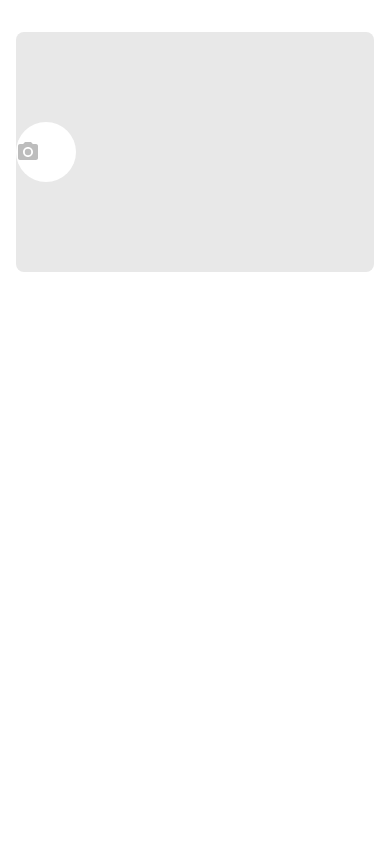
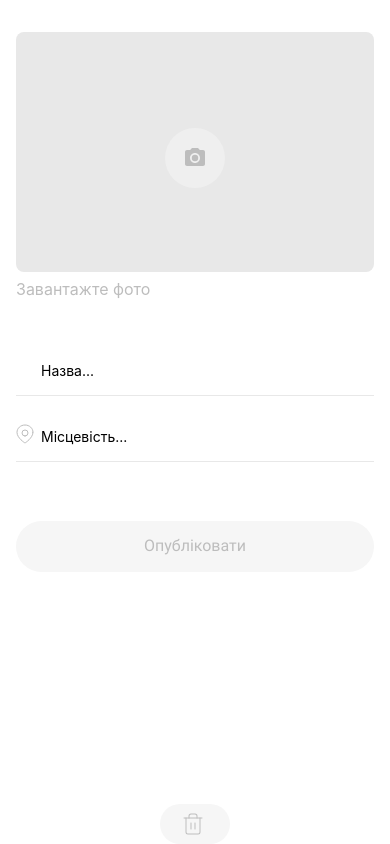
Before and after one commit to korysergey55/reactNativeApp, a React Native app: screen /CreatePosts in a window 390 px wide. Built offline with nearby package versions, Linux system fonts and the light colour scheme.

Commit message:
create-publication-screen-done

```diff
--- a/components/button/FormButton.tsx
+++ b/components/button/FormButton.tsx
@@ -1,18 +1,26 @@
 import React, { FC } from "react";
 import { StyleSheet, Text, TouchableOpacity } from "react-native";
+import { ViewProps } from "react-native-svg/lib/typescript/fabric/utils";
 import { colors } from "../../assets/styles/globalStyles";
 
 type ButtonProps = {
   text: string;
   onSubmit: () => void;
+  outerStyles?: ViewProps["style"];
+  isDisabled?: boolean;
 };
-const FormButton: FC<ButtonProps> = ({ text, onSubmit }) => {
+const FormButton: FC<ButtonProps> = ({ text, onSubmit, outerStyles, isDisabled }) => {
   return (
     <TouchableOpacity
-      style={styles.button}
+      style={[
+        styles.button,
+        isDisabled ? styles.buttonDisable : null,
+        outerStyles ? outerStyles : null,
+      ]}
       onPress={onSubmit}
+      disabled={isDisabled ? true : false}
     >
-      <Text style={styles.buttonText}>{text}</Text>
+      <Text style={[styles.buttonText, isDisabled ? styles.buttonTextDisable : null]}>{text}</Text>
     </TouchableOpacity>
   );
 };
@@ -29,6 +37,11 @@ const styles = StyleSheet.create({
     borderRadius: 100,
     backgroundColor: colors.buttonColor,
   },
+  buttonDisable: {
+    backgroundColor: colors.inputColor,
+    color: colors.secondoryTextColor,
+  },
+
   buttonText: {
     justifyContent: "center",
     alignItems: "center",
@@ -41,6 +54,9 @@ const styles = StyleSheet.create({
 
     color: colors.bgColor,
   },
+  buttonTextDisable: {
+    color: colors.secondoryTextColor,
+  },
 });
 
 export default FormButton;
--- a/components/createPublication/CreatePublication.tsx
+++ b/components/createPublication/CreatePublication.tsx
@@ -1,25 +1,106 @@
-import React from "react";
-import { Image, StyleSheet, Text, TouchableOpacity, View } from "react-native";
+import React, { useEffect, useState } from "react";
+import {
+  Image,
+  NativeSyntheticEvent,
+  StyleSheet,
+  Text,
+  TextInput,
+  TextInputChangeEventData,
+  TouchableOpacity,
+  View,
+} from "react-native";
 import { colors } from "../../assets/styles/globalStyles";
 import CameraIcon from "../../iconsComponents/createPublicationIcons/CameraIcon";
+import LocationIcon from "../../iconsComponents/postItemIcons/LocationIcon";
+import FormButton from "../button/FormButton";
+import RemuveIcon from "../../iconsComponents/createPublicationIcons/remuveIcon";
 
 const CreatePublication = () => {
+  const [isPhotoUploaded, setIsPhotoUploaded] = useState(true);
+  const [photoTitle, setPhotoTitle] = useState("");
+  const [photoLocation, setPhotoLocation] = useState("");
+  const [isButtonDisable, setIsButtonDisable] = useState(true);
+
+  useEffect(() => {
+    if (photoTitle && isPhotoUploaded) {
+      setIsButtonDisable(false);
+    } else {
+      setIsButtonDisable(true);
+    }
+  }, [isPhotoUploaded, photoTitle]);
+
+  const onChangePhotoTitle = (evt: NativeSyntheticEvent<TextInputChangeEventData>): void => {
+    const value = evt.nativeEvent.text;
+    setPhotoTitle(value);
+  };
+  const onChangePhotoLocation = (evt: NativeSyntheticEvent<TextInputChangeEventData>): void => {
+    const value = evt.nativeEvent.text;
+    setPhotoLocation(value);
+  };
+
+  const onSubmit = () => {
+    console.log(onSubmit);
+  };
   return (
     <View style={styles.container}>
       <View style={styles.cameraContainer}>
-        {/* <Image style={styles.image} /> */}
-        <TouchableOpacity style={styles.cameraButton}>
-          <CameraIcon />
+        <Image
+          // source={require("../../assets/images/publicationImage.png")}
+          style={[styles.image]}
+        />
+        <TouchableOpacity
+          style={[styles.cameraButton, isPhotoUploaded ? { backgroundColor: "#FFFFFF4D" } : null]}
+        >
+          <CameraIcon style={styles.cameraIcon} />
         </TouchableOpacity>
       </View>
+      <Text style={styles.discription}>
+        {isPhotoUploaded ? "Завантажте фото" : "Редагувати фото"}
+      </Text>
+      <View style={styles.form}>
+        <TextInput
+          value={photoTitle}
+          onChange={onChangePhotoTitle}
+          placeholder="Назва..."
+          style={styles.input}
+        />
+        <View style={styles.inputLocationWripper}>
+          <LocationIcon style={styles.locationIcon} />
+          <TextInput
+            value={photoLocation}
+            onChange={onChangePhotoLocation}
+            placeholder="Місцевість..."
+            style={styles.input}
+          />
+        </View>
+        <FormButton
+          text={"Опубліковати"}
+          onSubmit={onSubmit}
+          isDisabled={isButtonDisable}
+        />
+      </View>
+      <TouchableOpacity
+        style={styles.remuveBtn}
+        onPress={() => {}}
+      >
+        <RemuveIcon style={styles.remuveIcon} />
+      </TouchableOpacity>
     </View>
   );
 };
 const styles = StyleSheet.create({
-  container: { width: "100%", height: "100%" },
+  container: {
+    width: "100%",
+    height: "100%",
+
+    flexDirection: "column",
+    alignContent: "center",
+    justifyContent: "center",
+  },
   cameraContainer: {
     alignContent: "center",
     justifyContent: "center",
+    flexDirection: "row",
 
     width: "100%",
     height: "auto",
@@ -29,8 +110,13 @@ const styles = StyleSheet.create({
     backgroundColor: colors.borderColor,
     borderColor: colors.borderColor,
   },
-  image: {},
+  image: {
+    width: "100%",
+    borderRadius: 8,
+  },
   cameraButton: {
+    position: "absolute",
+    top: "40%",
     alignContent: "center",
     justifyContent: "center",
 
@@ -39,6 +125,59 @@ const styles = StyleSheet.create({
     backgroundColor: colors.bgColor,
     borderRadius: 50,
   },
+  cameraIcon: {
+    position: "absolute",
+    left: "30%",
+  },
+  discription: {
+    marginTop: 8,
+
+    fontSize: 16,
+    fontWeight: 400,
+    lineHeight: 18,
+    color: colors.secondoryTextColor,
+  },
+  form: {
+    marginTop: 32,
+  },
+  input: {
+    height: 50,
+    width: "100%",
+    marginTop: 16,
+    paddingTop: 16,
+    paddingBottom: 16,
+    paddingLeft: 25,
+
+    borderBottomWidth: 1,
+    borderBottomColor: colors.borderColor,
+  },
+  inputLocationWripper: {
+    flexDirection: "row",
+    alignItems: "center",
+    gap: 4,
+  },
+  locationIcon: {
+    position: "absolute",
+    left: -3,
+    top: "40%",
+  },
+  remuveBtn: {
+    width: 70,
+    height: 40,
+
+    marginBottom: 0,
+    marginTop: "auto",
+    marginLeft: "auto",
+    marginRight: "auto",
+
+    borderRadius: 20,
+    backgroundColor: colors.inputColor,
+  },
+  remuveIcon: {
+    position: "absolute",
+    left: "30%",
+    top: "20%",
+  },
 });
 
 export default CreatePublication;
--- a/iconsComponents/createPublicationIcons/CameraIcon.tsx
+++ b/iconsComponents/createPublicationIcons/CameraIcon.tsx
@@ -7,6 +7,7 @@ const CameraIcon = (props: any) => (
     height={24}
     fill="none"
     {...props}
+    style={props.style}
   >
     <G
       fill="#BDBDBD"
--- /dev/null
+++ b/iconsComponents/createPublicationIcons/RemuveIcon.tsx
@@ -0,0 +1,29 @@
+import * as React from "react";
+import Svg, { Path } from "react-native-svg";
+const RemuveIcon = (props: any) => (
+  <Svg
+    width={24}
+    height={24}
+    fill="none"
+    {...props}
+    style={props.style ? props.style : null}
+  >
+    <Path
+      stroke="#BDBDBD"
+      strokeLinecap="round"
+      strokeLinejoin="round"
+      d="M3 6h18"
+    />
+    <Path
+      fill="#BDBDBD"
+      d="M19.5 6a.5.5 0 0 0-1 0h1Zm-14 0a.5.5 0 0 0-1 0h1Zm2 0a.5.5 0 0 0 1 0h-1Zm8 0a.5.5 0 0 0 1 0h-1Zm3 0v14h1V6h-1Zm0 14a1.5 1.5 0 0 1-1.5 1.5v1a2.5 2.5 0 0 0 2.5-2.5h-1ZM17 21.5H7v1h10v-1Zm-10 0A1.5 1.5 0 0 1 5.5 20h-1A2.5 2.5 0 0 0 7 22.5v-1ZM5.5 20V6h-1v14h1Zm3-14V4h-1v2h1Zm0-2A1.5 1.5 0 0 1 10 2.5v-1A2.5 2.5 0 0 0 7.5 4h1ZM10 2.5h4v-1h-4v1Zm4 0A1.5 1.5 0 0 1 15.5 4h1A2.5 2.5 0 0 0 14 1.5v1ZM15.5 4v2h1V4h-1Z"
+    />
+    <Path
+      stroke="#BDBDBD"
+      strokeLinecap="round"
+      strokeLinejoin="round"
+      d="M10 11v6M14 11v6"
+    />
+  </Svg>
+);
+export default RemuveIcon;
--- a/iconsComponents/postItemIcons/LocationIcon.tsx
+++ b/iconsComponents/postItemIcons/LocationIcon.tsx
@@ -6,6 +6,7 @@ const LocationIcon = (props: any) => (
     width={24}
     height={24}
     fill="none"
+    style={props.style ? props.style : ""}
     {...props}
   >
     <Path
--- a/screens/loginScreen/LoginScreen.tsx
+++ b/screens/loginScreen/LoginScreen.tsx
@@ -23,7 +23,7 @@ import ShowPasswordBtn from "../../components/schowPasswordBtn/ShowPasswordBtn";
 const { width: diwiceWidth, height: diwiceHeight } = Dimensions.get("screen");
 
 const LoginScreen = () => {
-  const { navigate } = useNavigation();
+  const { navigate } = useNavigation<any>();
   const [emailValue, setEmail] = useState("");
   const [passwordValue, setPassword] = useState("");
   const [isPasswordVisible, setIsPasswordVisible] = useState(true);
```
